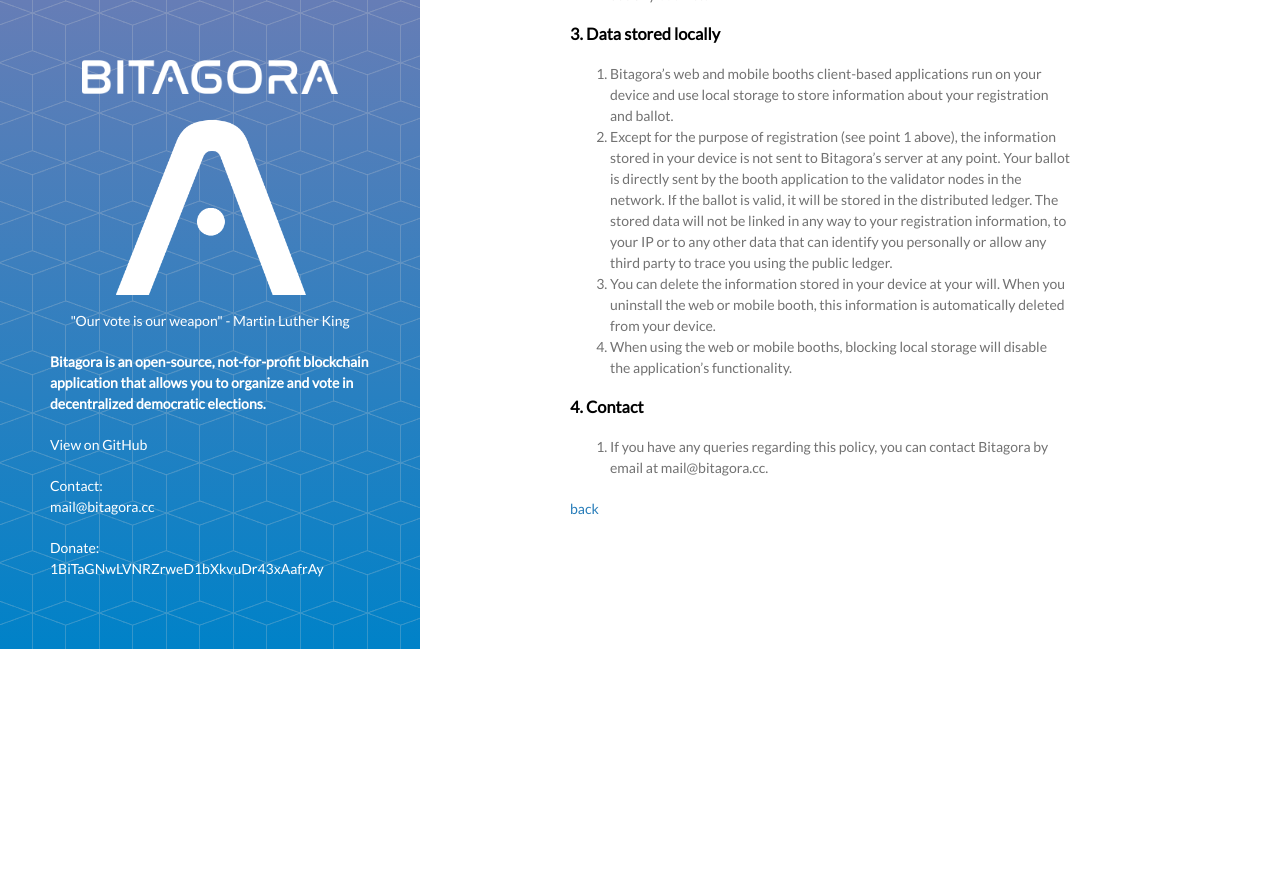
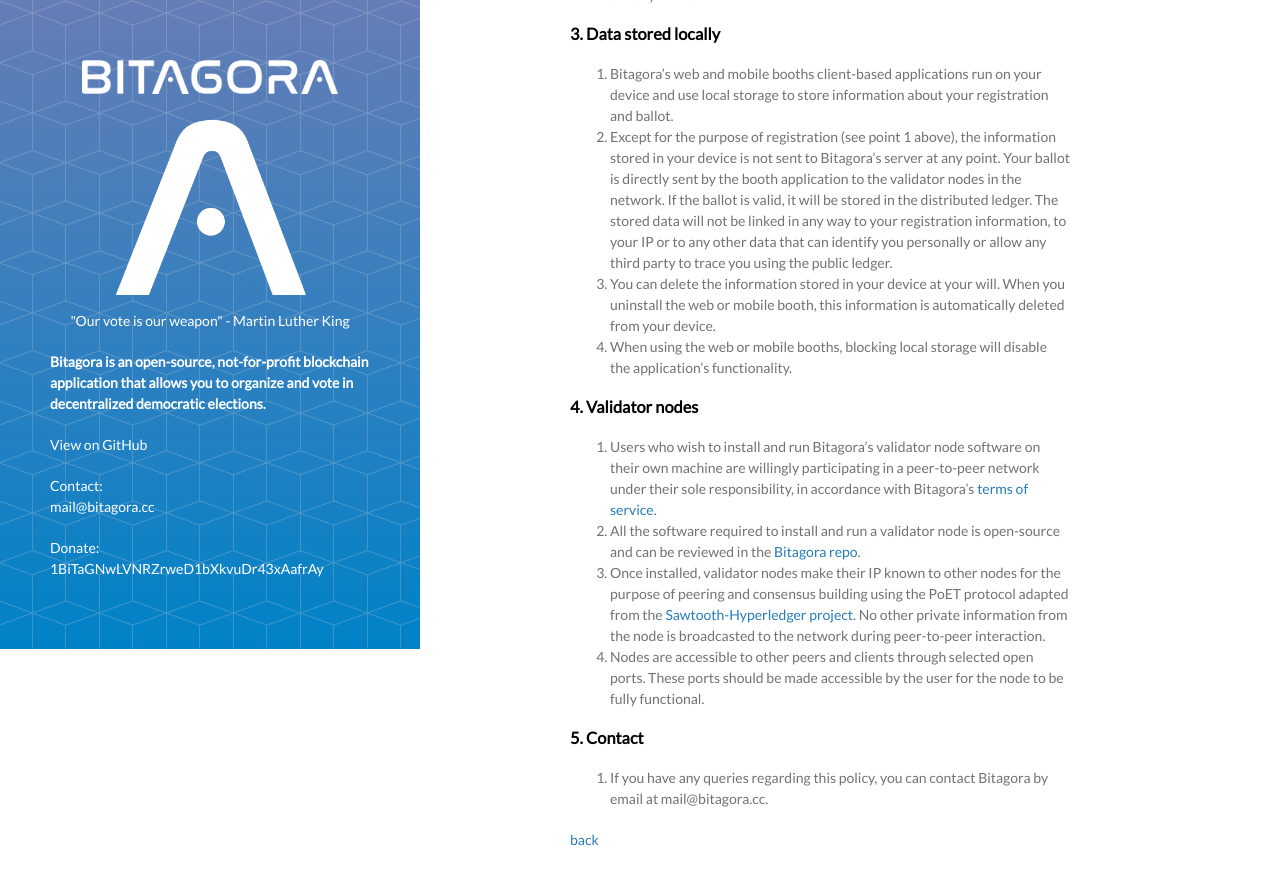
Before and after one commit to Bitagora/bitagora-web, a Jekyll site: the page built from privacy.md, in a window 1280 px wide and 900 px high, scrolled down 1149 px. Shown: the top 885 px of the window. Built offline with Jekyll 4.4.1, drawn with Linux system fonts in a browser that asks for light colours; some web fonts are replaced; our own code applies the rules of GitHub Pages for plain Markdown files.

Commit message:
Update privacy.md

```diff
--- a/privacy.md
+++ b/privacy.md
@@ -28,7 +28,13 @@ layout: default
 3. You can delete the information stored in your device at your will. When you uninstall the web or mobile booth, this information is automatically deleted from your device.
 4.	When using the web or mobile booths, blocking local storage will disable the application's functionality.
 
-### 4. Contact
+### 4. Validator nodes
+1.	Users who wish to install and run Bitagora's validator node software on their own machine are willingly participating in a peer-to-peer network under their sole responsibility, in accordance with Bitagora's [terms of service](./terms.md).
+2. All the software required to install and run a validator node is open-source and can be reviewed in the [Bitagora repo](https://github.com/Bitagora/bitagora-node).
+3. Once installed, validator nodes make their IP known to other nodes for the purpose of peering and consensus building using the PoET protocol adapted from the [Sawtooth-Hyperledger project](https://github.com/hyperledger/sawtooth-core). No other private information from the node is broadcasted to the network during peer-to-peer interaction.
+4. Nodes are accessible to other peers and clients through selected open ports. These ports should be made accessible by the user for the node to be fully functional.
+
+### 5. Contact
 1.	If you have any queries regarding this policy, you can contact Bitagora by email at mail@bitagora.cc.
 
 [back](./)
```
